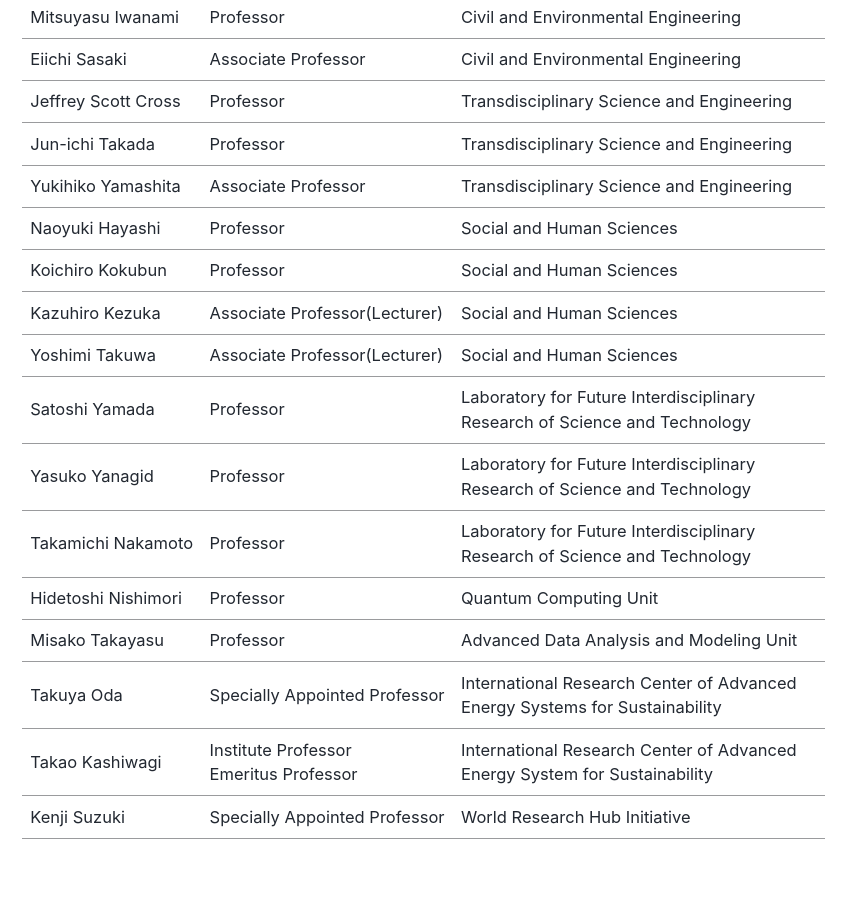
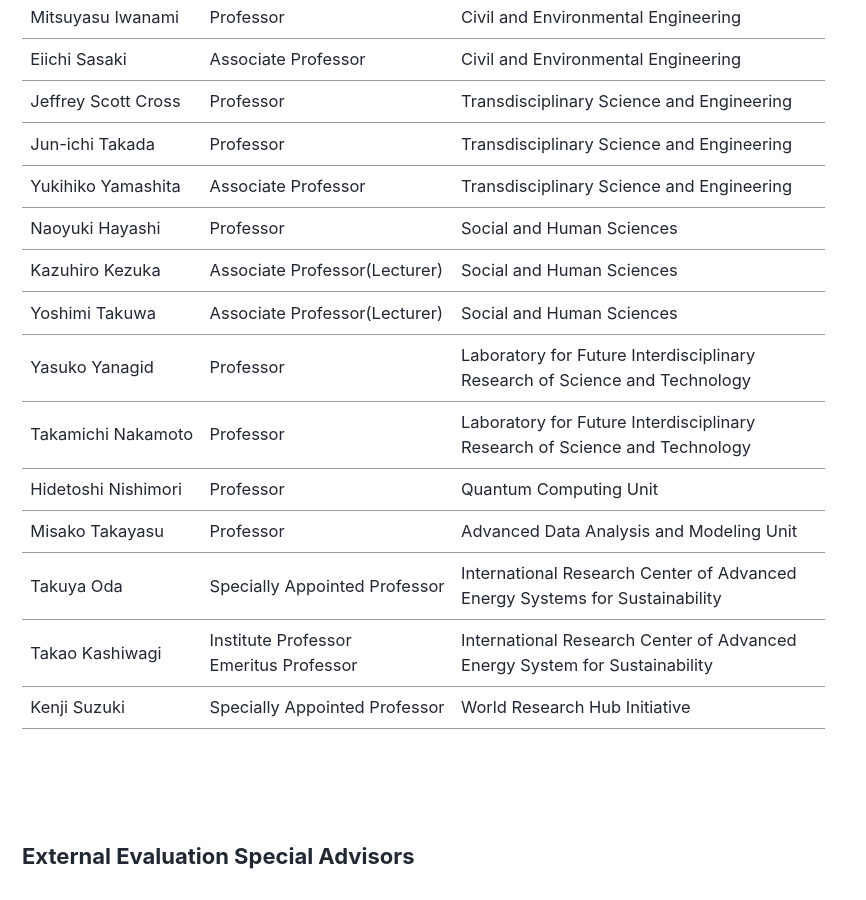
Before and after one commit to fl1d/w0ex.github.io, a Jekyll site: the page built from _pages/faculty_en.md, in a window 1280 px wide and 900 px high, scrolled down 2475 px. Shown: the whole window, without its empty margins (0-866 px from the left). Built offline with Jekyll 4.4.1, drawn with Linux system fonts in a browser that asks for light colours; cached includes are drawn as plain includes; nearby versions of some CDN libraries.

Commit message:
Update faculty_en.md

```diff
--- a/_pages/faculty_en.md
+++ b/_pages/faculty_en.md
@@ -81,10 +81,8 @@ Jeffrey Scott Cross |Professor|Transdisciplinary Science and Engineering
 Jun-ichi Takada | Professor|Transdisciplinary Science and Engineering
 Yukihiko Yamashita |Associate Professor|Transdisciplinary Science and Engineering
 Naoyuki Hayashi | Professor|Social and Human Sciences
-Koichiro Kokubun |Professor|Social and Human Sciences
 Kazuhiro Kezuka |Associate Professor(Lecturer)|Social and Human Sciences
 Yoshimi Takuwa|Associate Professor(Lecturer)|Social and Human Sciences
-Satoshi Yamada|Professor|Laboratory for Future Interdisciplinary <br>Research of Science and Technology
 Yasuko Yanagid|Professor|Laboratory for Future Interdisciplinary <br>Research of Science and Technology
 Takamichi Nakamoto|Professor|Laboratory for Future Interdisciplinary <br>Research of Science and Technology
 Hidetoshi Nishimori|Professor|Quantum Computing Unit
```
